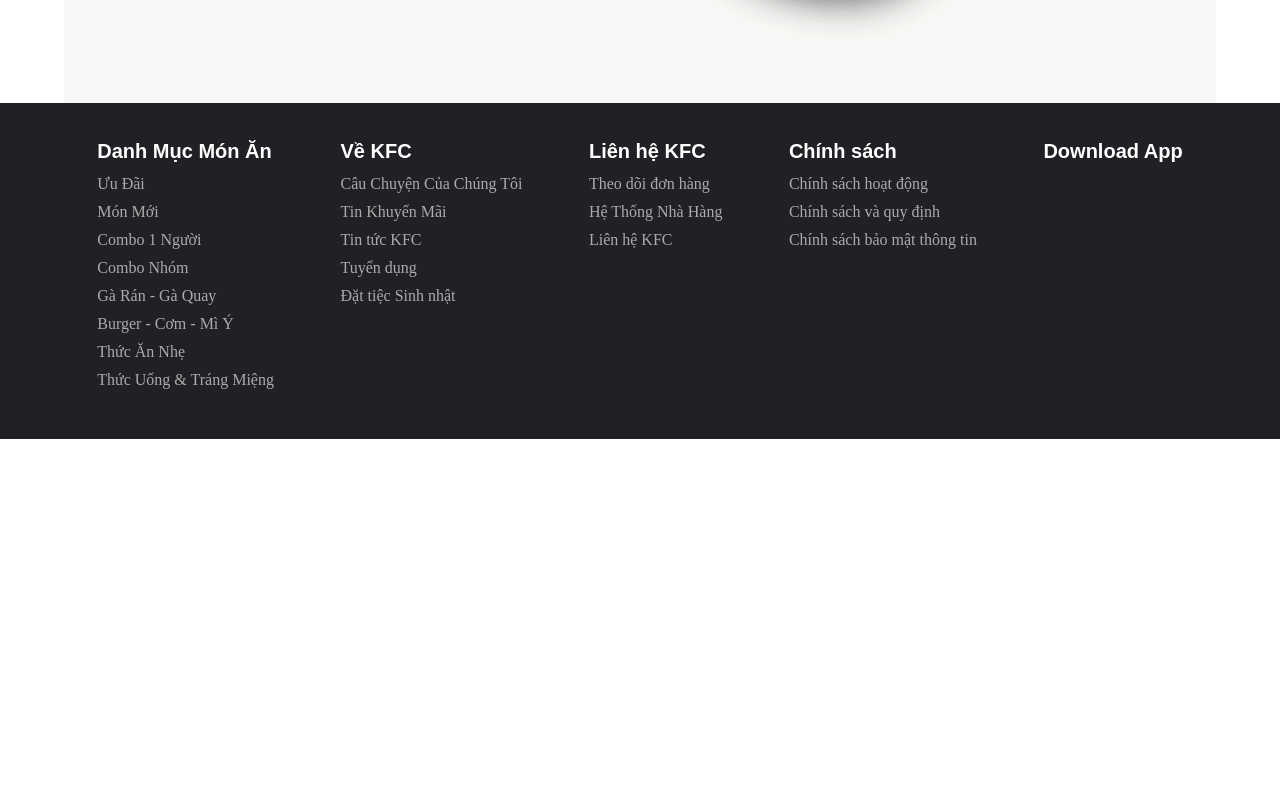
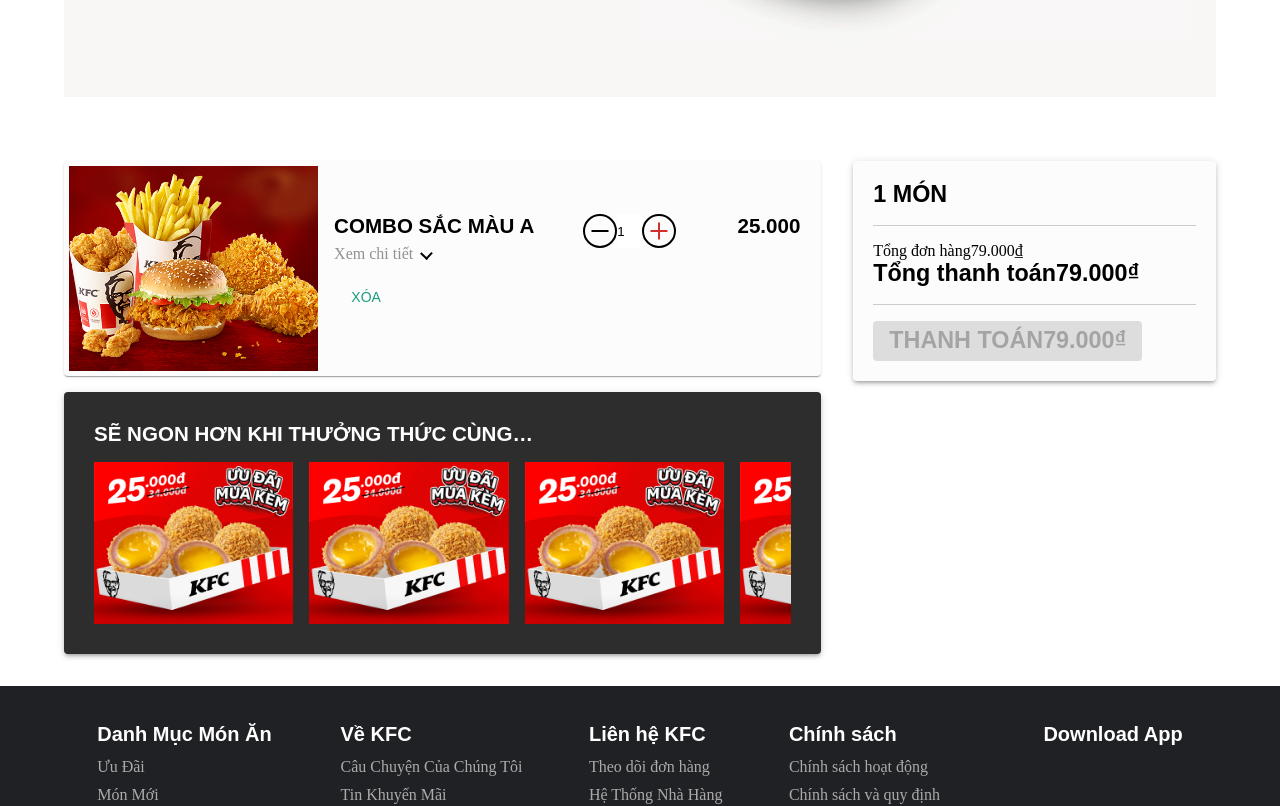
Before and after one commit to LIKE-LION-online-class/lofood-web, a React (Vite) app: page /gio-hang in a window 1280 px wide. Shown: the part 840-1646 px from the top of the page. Before the commit the page ends 1279 px from the top, so only its background shows below. Built offline with nearby package versions, Linux system fonts and the light colour scheme.

Commit message:
wirte-basket

```diff
--- /dev/null
+++ b/src/components/ProductInBasket.tsx
@@ -0,0 +1,86 @@
+import Card from '@mui/material/Card';
+import CardMedia from '@mui/material/CardMedia';
+import CardContent from '@mui/material/CardContent';
+import CardActions from '@mui/material/CardContent';
+import Typography from '@mui/material/Typography';
+import { Button, Grid ,Box} from '@mui/material';
+import Stack from '@mui/material/Stack';
+import Link from '@mui/material/Link';
+import {AppContext} from "../context/AppContext.tsx";
+import { useContext } from 'react';
+import {useReducer} from "react";
+
+interface RecipeReviewCardProps {
+  image: string;
+}
+
+const ProductInBasket = ({ image }: RecipeReviewCardProps)=> {
+  const{isOpen,toogleSideBar}= useContext(AppContext);
+  const reducer =(state: number, action: any)=>{
+    switch(action){
+      case 'tang':
+        return state + 1;
+      case 'giam':
+        return state -1;
+      default:
+        return  state;
+    }
+
+  }
+
+  const [count, dispatch]= useReducer(reducer,1);
+
+  return (
+    <Card sx={{ overflow: 'hidden',padding:'5px'}} className="card-productInBasket">
+      <Grid container sx={{alignItems:'flex-start'}}>
+        <Grid item xs={8}>
+          <Grid sx={{display:'flex',alignItems:'flex-start'}}>
+            <Grid item xs={6}><CardMedia component="img" width='204' height="205" image={image} alt="Paella dish" /></Grid>
+            <Grid item xs={6} pt={4}>
+              <CardContent>
+                <Stack direction="column" pb={2}>
+                  <Typography gutterBottom variant="h3" component="h3" className="product-name">
+                    COMBO SẮC MÀU A
+                  </Typography>
+                  <Box className="detail-product">
+                    <Link href="javascript:void(0)" title="xem-chi-tiet" color="#929191" className="switch" onClick={toogleSideBar}>Xem chi tiết</Link>
+                    {
+                      isOpen ? <Typography variant="p" component='div' className="content">
+                        Gà Rán (2 miếng)
+                        2 x Gà Giòn Cay
+                        1 Ly Pepsi (lớn)
+                        1 Bộ Tranh Tô Màu
+                      </Typography>:''
+                    }
+                  </Box>
+                </Stack>
+                <Stack direction="row">
+                  <Button title="Xóa"> Xóa</Button>
+                </Stack>
+              </CardContent>
+            </Grid>
+          </Grid>
+        </Grid>
+        <Grid item xs={4} pt={4}>
+          <CardActions>
+            <Stack direction="row" spacing={2} justifyContent="space-between">
+              <Stack direction="row" className="box-action">
+                <Link color="inherit" data-btn-type="btn-decrement" onClick={() => dispatch('giam')}><i
+                  className="icon-decrement"></i></Link>
+                <input className="quantity" name="quantity" type="text" size="1" value={count<0 || count ===0 ? 1 : count} />
+                <Link color="error" data-btn-type="btn-increment" onClick={() => dispatch('tang')}><i
+                  className="icon-increment"></i></Link>
+              </Stack>
+              <Typography gutterBottom variant="h3" component="h3" className="price">
+                25.000
+              </Typography>
+            </Stack>
+          </CardActions>
+
+        </Grid>
+      </Grid>
+
+    </Card>
+  );
+}
+export  default ProductInBasket;
--- a/src/components/navigationbar.tsx
+++ b/src/components/navigationbar.tsx
@@ -40,7 +40,7 @@ const NavigationBar = () => {
                   </Typography>
                 </Grid>
                 <Grid item>
-                  <Typography variant="h3" noWrap component="p">
+                  <Typography variant="h2" noWrap component="p">
                     <Link to={`/khuyen-mai`} style={{ textDecoration: 'none', color: 'black'}} className={ pathname.includes('/khuyen-mai') ? 'active' : ''}>
                       Khuyến mãi
                     </Link>
--- a/src/context/AppContext.tsx
+++ b/src/context/AppContext.tsx
@@ -6,9 +6,9 @@ export const AppContext = createContext({});
 export const AppProvider = ({children})=>{
   const {pathname}= useLocation();
   const [isOpen,setIsOpen]= useState(false);
-  const toogleSideBar = (e: { target: { classList: { toggle: (arg0: string) => void; }; }; })=>{
+  const toogleSideBar = (e: { currentTarget: { classList: { toggle: (arg0: string) => void; }; }; })=>{
     setIsOpen(!isOpen);
-    e.target.classList.toggle('toogle-sidebar');
+    e.currentTarget.classList.toggle('active');
   }
   let itemsMenu;
  Routing.routes.map((item, i) => {
--- a/src/main.css
+++ b/src/main.css
@@ -142,3 +142,73 @@ body.overflow-hidden{
   display: block;
   letter-spacing: -1px;
 }
+.card-productInBasket{
+  .quantity{
+    border:0px;
+    outline: 0px;
+  }
+  .switch{
+    position: relative;
+    padding-right: 1.07142857rem;
+    &:after{
+      padding: .21428571rem;
+      display: inline-block;
+      content: "";
+      border: solid #000;
+      border-width: 0 2px 2px 0;
+      margin-left: .42857143rem;
+      -ms-transform: rotate(43deg);
+      transform: rotate(43deg);
+      position: absolute;
+      right: 0;
+      top: 4px;
+    }
+    &.active{
+      &:after{
+        transform: rotate(224deg);
+        top: 7px;
+      }
+    }
+  }
+}
+.icon-decrement, .icon-increment {
+  background: none;
+  position: relative;
+  border-radius: 50%;
+  border: 2px solid #000;
+  width: 34px;
+  height: 34px;
+}
+.icon-decrement:before{
+  position: absolute;
+  left: 50%;
+  top: 50%;
+  content: "";
+  width: 17px;
+  height: 2px;
+  -ms-transform: translate(-50%, -50%);
+  transform: translate(-50%, -50%);
+  box-shadow: inset 0 0 0 32px;
+}
+.icon-increment:before{
+  position: absolute;
+  left: 50%;
+  top: 50%;
+  content: "";
+  width: 17px;
+  height: 2px;
+  -ms-transform: translate(-50%, -50%);
+  transform: translate(-50%, -50%);
+  box-shadow: inset 0 0 0 32px;
+}
+.icon-increment:after{
+  position: absolute;
+  left: 50%;
+  top: 50%;
+  content: "";
+  height: 17px;
+  width: 2px;
+  -ms-transform: translate(-50%, -50%);
+  transform: translate(-50%, -50%);
+  box-shadow: inset 0 0 0 32px;
+}
--- a/src/pages/GioHang/GioHang.tsx
+++ b/src/pages/GioHang/GioHang.tsx
@@ -1,25 +1,27 @@
 import React, { ReactNode } from 'react';
-import { Toolbar, Box, Container, Typography, Button, Grid } from '@mui/material';
+import {Box, Container, Typography, Button, Grid } from '@mui/material';
 import {AppProvider} from "@/context/AppContext.tsx";
-import Search from '@/pages/SearchWithMap/Search';
-import Layout from '@/components/layout';
-
+import ProductInBasket from '@/components/ProductInBasket.tsx';
+import Stack from '@mui/material/Stack';
+import Paper from '@mui/material/Paper';
 
 const GioHang =() => {
   return (
     <AppProvider>
-      <Container maxWidth="lg" sx={{paddingTop:'100px'}}>
-        <Typography component="h2" variant="h2">
+      <Container>
+        <img src="../src/assets/logo-sidebar.png" alt="logo-sidebar" height="22"/>
+        <Typography component="h1" variant="h1" pt={4} pb={4}>
           GIỎ HÀNG CỦA TÔI
         </Typography>
-        <Box sx={{backgroundColor:'#f8f7f5'}} p={6}>
+        <Box className="empty-product-basket" sx={{ backgroundColor: '#f8f7f5' }} p={6} mb={8}>
           <Grid container>
-              <Grid item xs={6} sx={{display:'flex',justifyContent:'center',alignItems:'center' }}>
+            <Grid item xs={6} sx={{ display: 'flex', justifyContent: 'center', alignItems: 'center' }}>
               <Box className="box-set-item-basket">
                 <Typography component="h1" variant="h1" pb={4}>
                   GIỎ HÀNG CỦA BẠN ĐANG TRỐNG. HÃY ĐẶT MÓN NGAY!
                 </Typography>
-                  <Button variant="contained" color="error" href="#contained-buttons"  size="large" sx={{borderRadius:'25px'}}>
+                <Button variant="contained" color="error" href="/thuc-don" size="large"
+                        sx={{ borderRadius: '25px' }}>
                   Bắt đầu đặt hàng
                 </Button>
               </Box>
@@ -29,6 +31,64 @@ const GioHang =() => {
             </Grid>
           </Grid>
         </Box>
+
+        <Box className="has-product-basket">
+          <Grid container spacing={4} mb={4}>
+            <Grid item xs={8}>
+              <Box mb={2}>
+                <ProductInBasket image="../src/assets/COMBO NHOM.jpg"/>
+              </Box>
+              <Grid container>
+                <Paper elevation={3} sx={{ overflow: 'hidden',padding:'30px',backgroundColor:'#2d2d2d'}}>
+                  <Typography component="h3" variant="h3" color="white" pb={2}>
+                    SẼ NGON HƠN KHI THƯỞNG THỨC CÙNG…
+                  </Typography>
+                  <Stack className="box-img" direction="row" spacing={2} sx={{overflow: 'scroll',overflowY:'hidden'}}>
+                    <img src="../src/assets/add_3taro.jpg" alt="add_3taro" height="162" />
+                    <img src="../src/assets/add_3taro.jpg" alt="add_3taro" height="162" />
+                    <img src="../src/assets/add_3taro.jpg" alt="add_3taro" height="162" />
+                    <img src="../src/assets/add_3taro.jpg" alt="add_3taro" height="162" />
+                    <img src="../src/assets/add_3taro.jpg" alt="add_3taro" height="162" />
+                    <img src="../src/assets/add_3taro.jpg" alt="add_3taro" height="162" />
+                  </Stack>
+                </Paper>
+              </Grid>
+            </Grid>
+            <Grid item xs={4}>
+              <Paper elevation={3} sx={{ overflow: 'hidden',padding:'20px'}}>
+                <Typography component="h2" variant="h2" sx={{borderBottom:'1px solid #ccc'}} pb={2} mb={2}>1 MÓN</Typography>
+                <Box className="content" sx={{borderBottom:'1px solid #ccc'}} pb={2} mb={2}>
+                  <Stack direction="row">
+                    <Typography component="p" variant="p">
+                      Tổng đơn hàng
+                    </Typography>
+                    <Typography component="p" variant="p">
+                      79.000₫
+                    </Typography>
+                  </Stack>
+                  <Stack direction="row">
+                    <Typography component="p" variant="h2">
+                      Tổng thanh toán
+                    </Typography>
+                    <Typography component="p" variant="h2">
+                      79.000₫
+                    </Typography>
+                  </Stack>
+                </Box>
+                <Button variant="contained" disabled>
+                  <Typography component="p" variant="h2">
+                    thanh toán
+                  </Typography>
+                  <Typography component="p" variant="h2">
+                    79.000₫
+                  </Typography>
+                </Button>
+              </Paper>
+            </Grid>
+          </Grid>
+
+        </Box>
+
       </Container>
     </AppProvider>
   );
```
Also changed, not shown: src/assets/add_3taro.jpg (added). Lines whose indentation alone changed are shown as unchanged.
